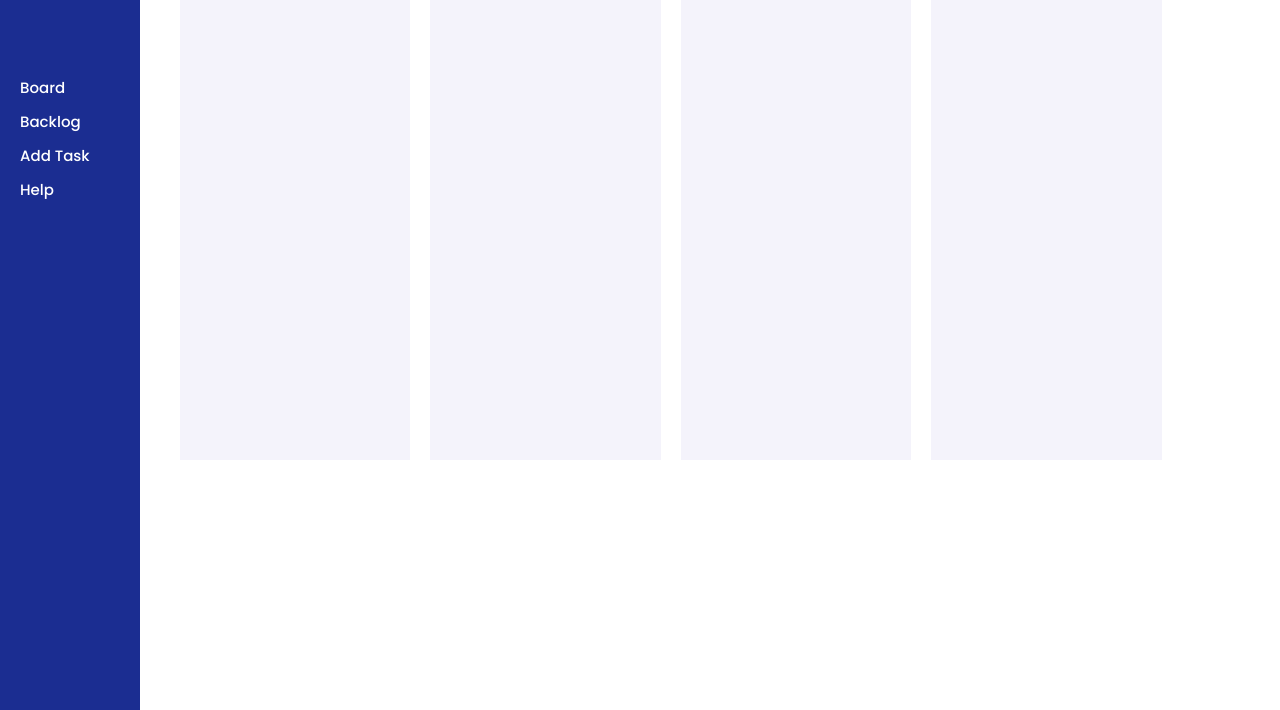
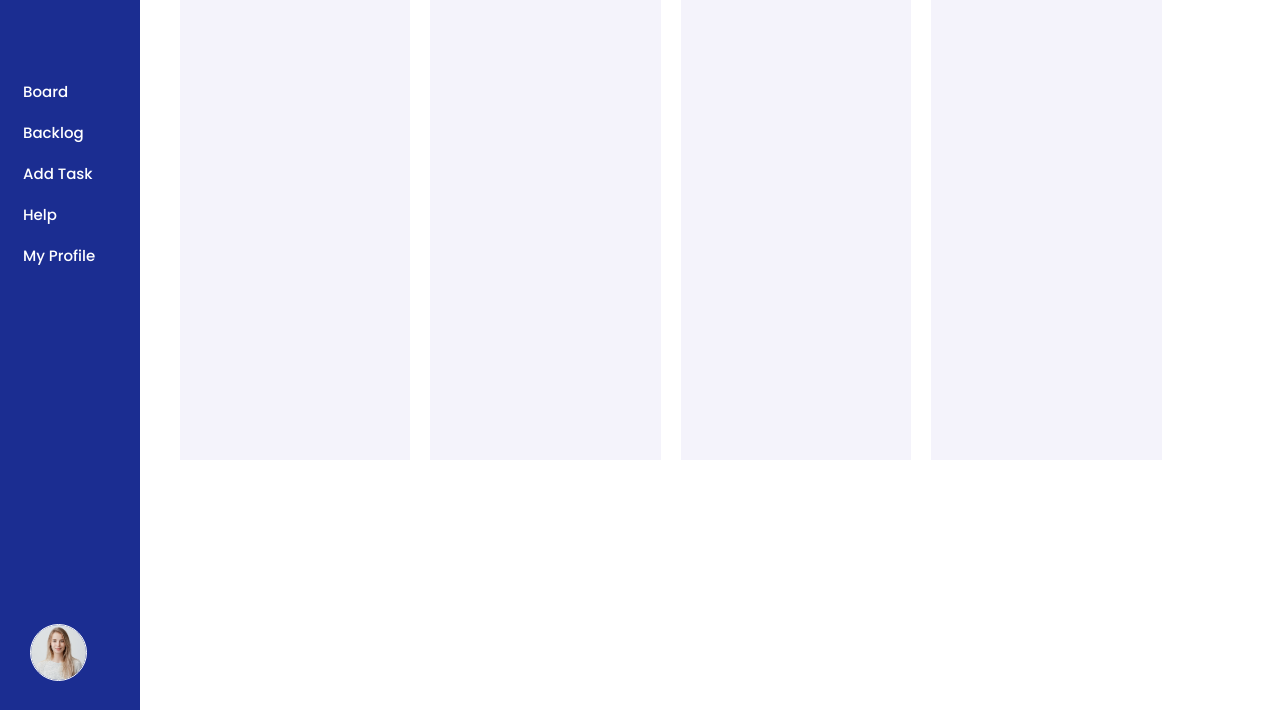
Before and after one commit to Jacques1988/Join, a plain HTML site: page board.html in a window 1280 px wide. Shown: the part 90-800 px from the top of the page. Drawn offline with Linux system fonts and the light colour scheme.

Commit message:
sidebar update

```diff
--- a/CSS/mainstyle.css
+++ b/CSS/mainstyle.css
@@ -38,6 +38,12 @@ body {
 }
 
 
+/* brauchen wir öfter -Y- */
+.d-none {
+    display: none;
+}
+
+
 
 /* Textstyle */
 .headline1 {
--- a/CSS/sidebar.css
+++ b/CSS/sidebar.css
@@ -17,7 +17,9 @@ body {
     height: 100vh;
     width: 100px;
     position: fixed;
-    padding: 20px;
+    padding-top: 24px;
+    padding-right: 20px;
+    padding-bottom: 20px;
     top: 0;
     left: 0;
     display: flex;
@@ -27,21 +29,20 @@ body {
 
 .sidebar-navigation {
     flex-direction: column;
-    display: flex;
     color: white;
     font-size: 15px;
 }
 
 .sidebar-navigation a {
-    margin-bottom: 1rem;
     color: white;
     cursor: pointer;
+    text-decoration: none;
 }
-
 
 .sidebar-logo {
     width: 30px;
     margin-bottom: 7rem;
+    padding-left: 38px;
 }
 
 .sidebar-logo img {
@@ -49,6 +50,32 @@ body {
     height: 50px;
 }
 
+.hover-square {
+    width: 8px;
+    background-color: white;
+    margin-right: 15px;
+}
+
+.opacity {
+    opacity: 0;
+}
+
+.navigation-row {
+    margin-bottom: 1.5rem;
+}
+
+.sidebar-profile {
+    padding-bottom: 53px;
+    padding-left: 30px;
+}
+
+.sidebar-profile img {
+    width: 55px;
+    height: 55px;
+    border-radius: 50%;
+    object-fit: cover;
+    border: 1.5px solid white;
+}
 
 /* .current-input {
     background-color: green;
--- a/JS/sidebar.js
+++ b/JS/sidebar.js
@@ -7,18 +7,25 @@ function loadSideBar() {
 
         </div>
 
-        <div class="sidebar-navigation">
-            <a>Board</a>
-            <a>Backlog</a>
-            <a>Add Task</a>
-            <a>Help</a>
+        <div class="sidebar-navigation d-flex">
+        <div class="d-flex navigation-row"> <div id="opacity1" class="hover-square opacity"></div> <a href="board.html" onclick="addSquare()">  Board</a>  </div>
+        <div class="d-flex navigation-row"> <div id="opacity2" class="hover-square opacity"></div> <a href="backlog.html" onclick="addSquare()">Backlog</a> </div>
+        <div class="d-flex navigation-row"> <div id="opacity3" class="hover-square opacity"></div> <a href="addtask.html" onclick="addSquare()">Add Task</a> </div>
+        <div class="d-flex navigation-row"> <div id="opacity4" class="hover-square opacity"></div> <a href="help.html" onclick="addSquare()">   Help</a> </div>
+        <div class="d-flex navigation-row"> <div id="opacity5" class="hover-square opacity"></div> <a href="myprofile" onclick="addSquare()">   My Profile</a> </div>
         </div>
     </div>
 
     <div class="sidebar-profile">
-        <img src="img/">
+        <img src="img/pretty-smiling-joyfully-female-with-fair-hair-dressed-casually-looking-with-satisfaction.jpg">
 
     </div>
 
 </div>`;
 }
+
+function addSquare() {
+    for (let i = 1; i < 6; i++) {
+        document.getElementById('opacity' + i).classList.remove('opacity');
+    }
+}
```
Also changed, not shown: myprofile.html (added, +21 -0 lines), CSS/backlog.css (indentation only), CSS/myprofile.css (added), img/pretty-smiling-joyfully-female-with-fair-hair-dressed-casually-looking-with-satisfaction.jpg (added).
